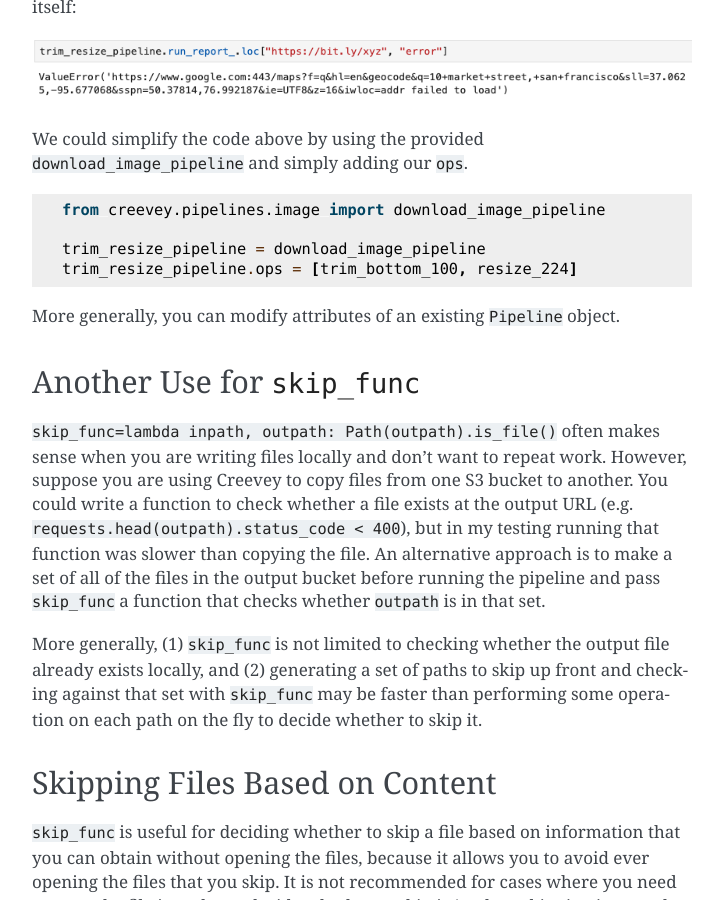
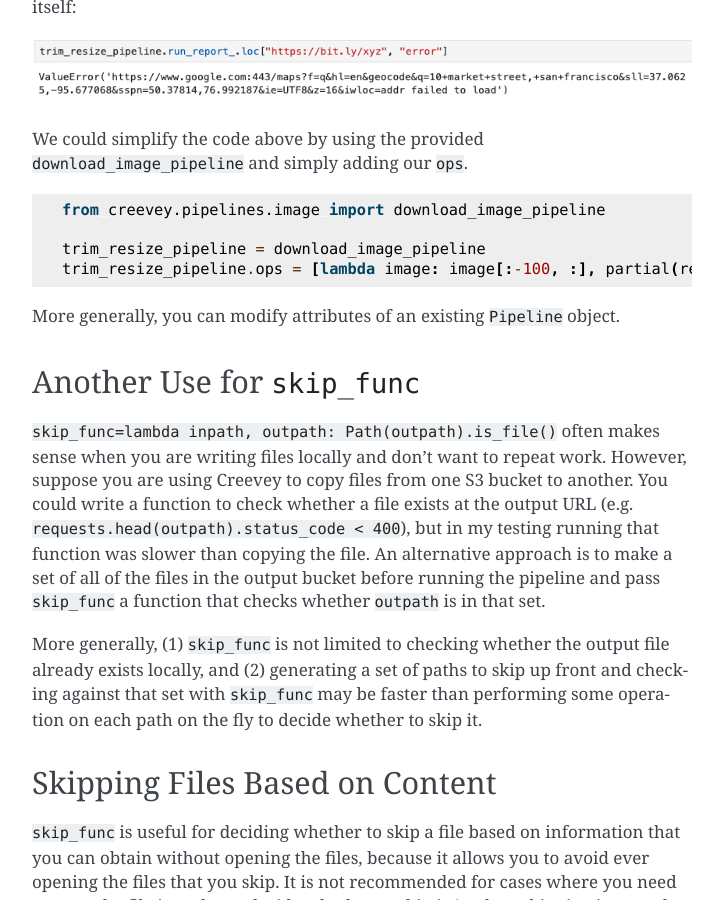
Before and after one commit to ShopRunner/wildebeest, a Sphinx documentation site: the page built from docs/quickstart.rst, in a window 1280 px wide and 900 px high, scrolled down 3351 px. Shown: the whole window, without its empty margins (388-1111 px from the left). Built offline with Sphinx 7.4.7, drawn with Linux system fonts in a browser that asks for light colours.

Commit message:
Fix code

```diff
--- a/docs/quickstart.rst
+++ b/docs/quickstart.rst
@@ -132,7 +132,7 @@ We could simplify the code above by using the provided ``download_image_pipeline
    from creevey.pipelines.image import download_image_pipeline
 
    trim_resize_pipeline = download_image_pipeline
-   trim_resize_pipeline.ops = [trim_bottom_100, resize_224]
+   trim_resize_pipeline.ops = [lambda image: image[:-100, :], partial(resize, shape=(224, 224))]
 
 More generally, you can modify attributes of an existing ``Pipeline`` object.
 
```
